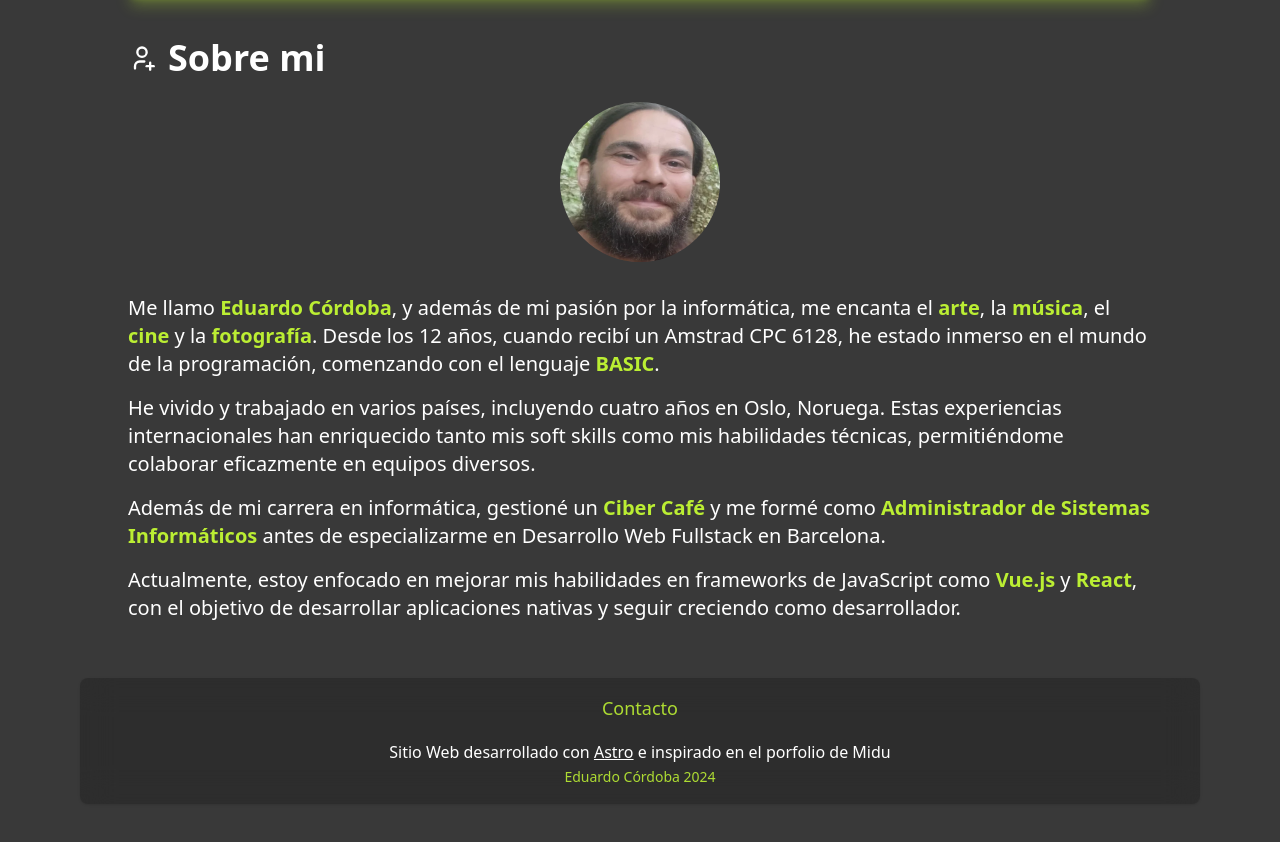
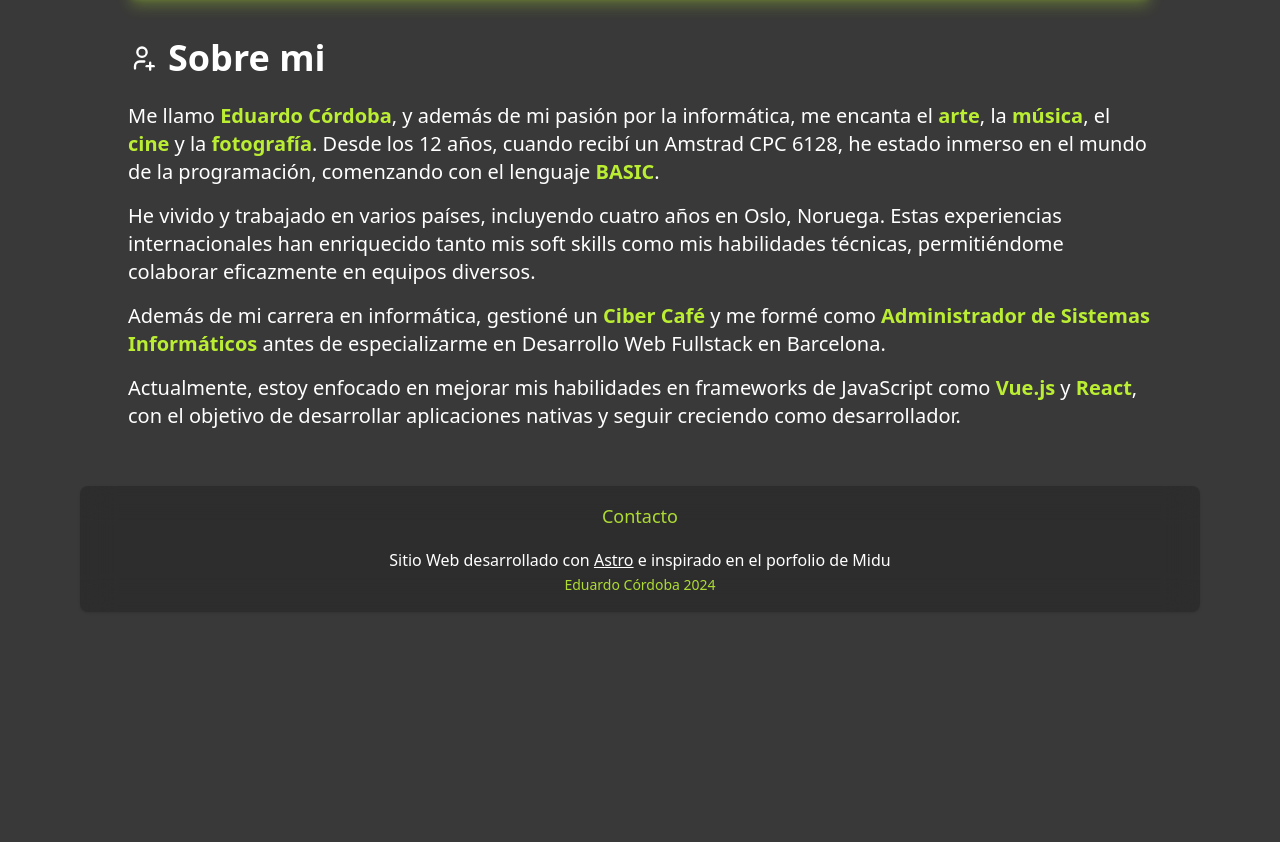
Before and after one commit to ejcordoba/portfolio-astro, an Astro site: page / in a window 1280 px wide. Shown: the part 2704-3546 px from the top of the page. After the commit the page ends 3356 px from the top, so only its background shows below. Built offline with nearby package versions, Linux system fonts and the light colour scheme; Astro itself is replaced by a stand-in of ours.

Commit message:
Deactivate picture so far

```diff
--- a/src/components/AboutMe.astro
+++ b/src/components/AboutMe.astro
@@ -47,5 +47,5 @@
       de desarrollar aplicaciones nativas y seguir creciendo como desarrollador.
     </p>
   </div>
-  <img src="aboutme.webp" class="rounded-full xs:size-40 size-64" />
+  <!-- <img src="aboutme.webp" class="rounded-full xs:size-40 size-64" /> -->
 </section>
```
